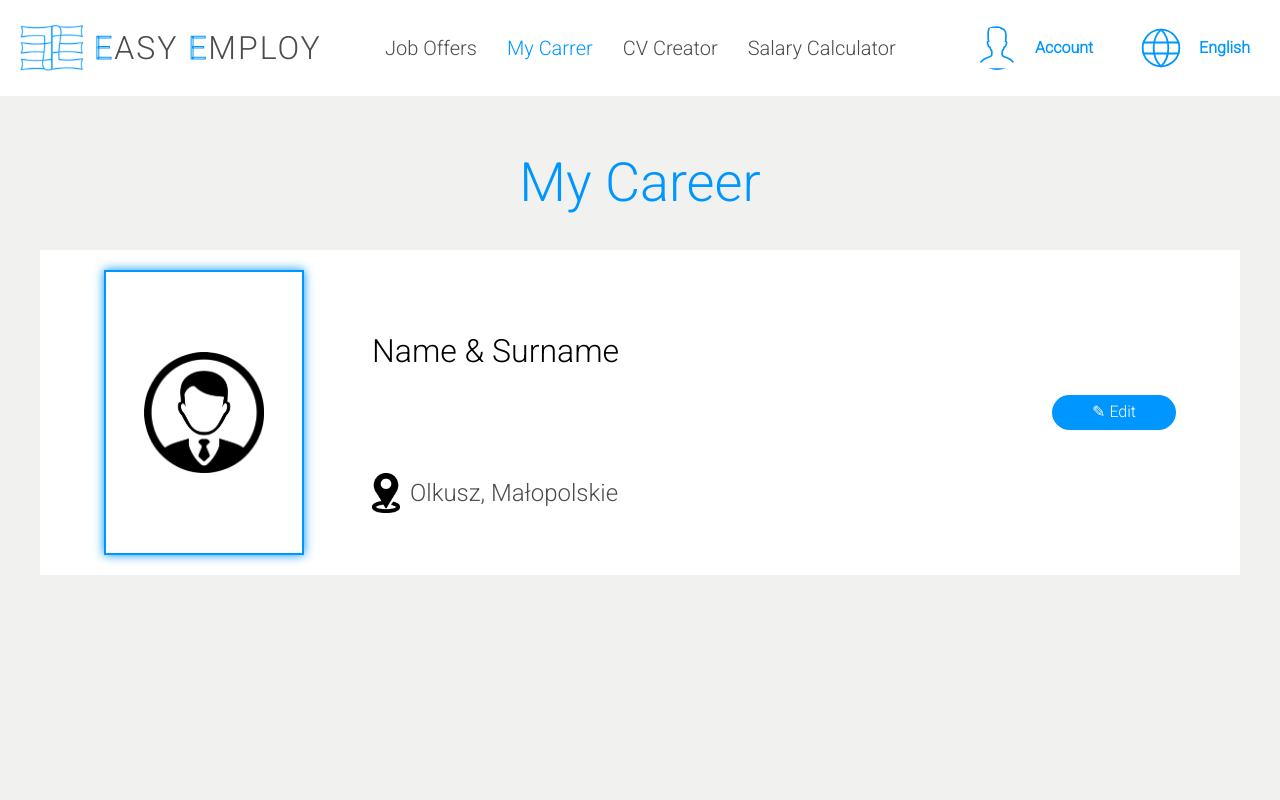
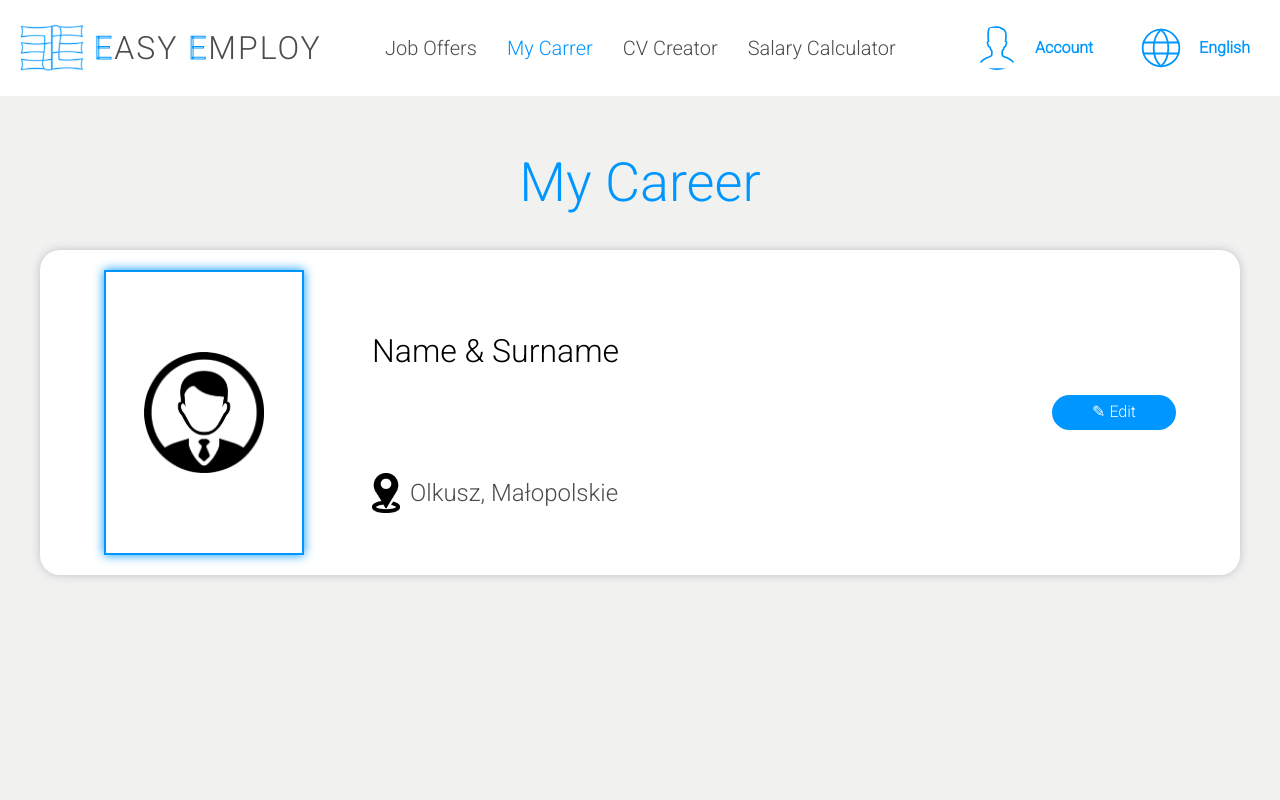
Before and after one commit to mizdebski77/Easy-Employ, a React (Create React App) app: page /Carrer in a window 1280 px wide. Shown: the top 800 px of the page. Built offline with nearby package versions, Linux system fonts and the light colour scheme.

Commit message:
Box shadow to main wrapper added

```diff
--- a/src/features/Carrer/styledCarrer.ts
+++ b/src/features/Carrer/styledCarrer.ts
@@ -22,6 +22,8 @@ export const MainWrapper = styled.main`
     padding: 20px 64px;
     display: grid;
     grid-template-columns: 1fr 2fr 1fr;
+    box-shadow: 0 0 10px ${({ theme }) => theme.color.fourthColor};
+    border-radius: 20px;
 `;
 
 export const PhotoSection = styled.div`
@@ -43,7 +45,6 @@ export const Name = styled.h1`
     font-weight: normal;
 
 `;
-
 
 export const ContentWrapper = styled.div`
     display: grid;
```
